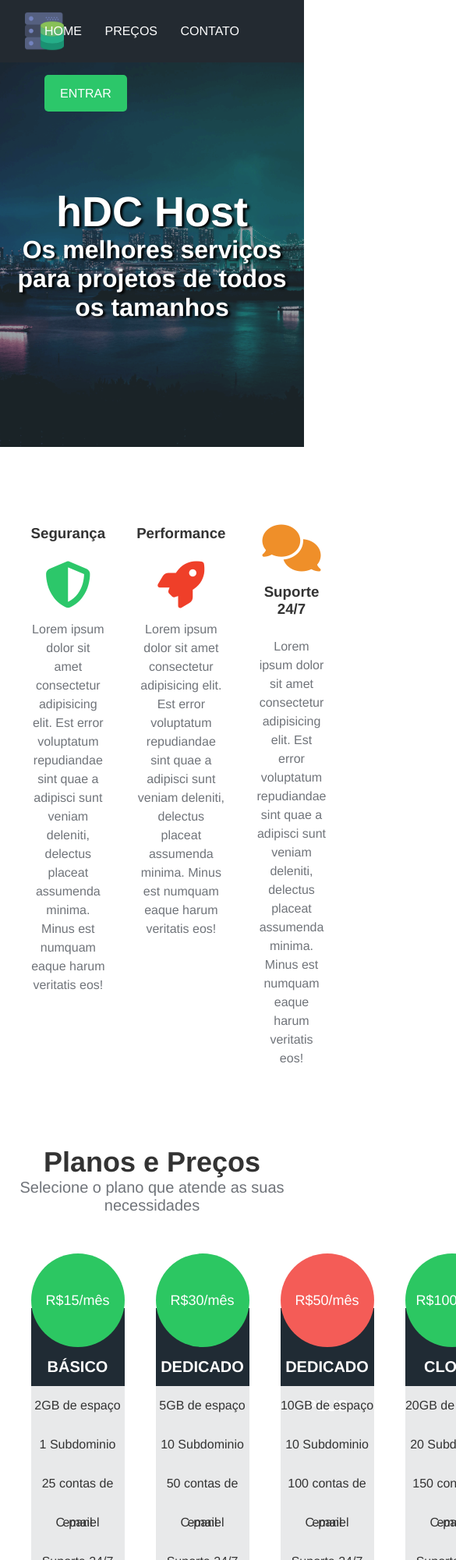
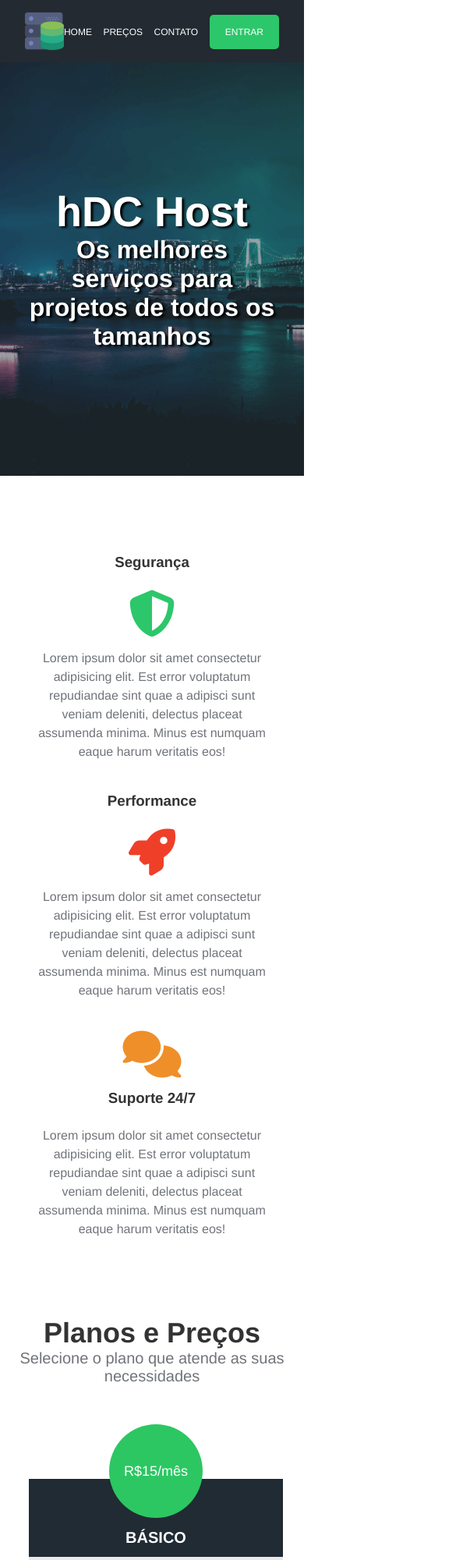
Before and after one commit to freireguilherme-dev/curso_frontend, a plain HTML site: page 8_hdc_host/index.html in a window 390 px wide. Shown: the top 2000 px of the page at 78% size, 585 px wide, since content can reach past the window. Drawn offline with Linux system fonts and the light colour scheme.

Commit message:
hDC reponsive

```diff
--- a/8_hdc_host/css/stylus.css
+++ b/8_hdc_host/css/stylus.css
@@ -302,3 +302,81 @@ footer {
     font-weight: bold;
     margin: 20px 0 100px;
 }
+
+/* reponsividade */
+
+/* small laptops a partir de 1100px*/
+@media (max-width: 1100px) {
+
+    .plans-container {
+        width: 95%;
+    }
+
+    .plan {
+        margin: 0 5px;
+    }
+}
+
+/* tabler 900px */
+@media (max-width: 900px) {
+    .main-banner p{
+        padding: 0 6rem;
+        font-size: 32px;
+    }
+
+    .searchdomain-container {
+        padding: 2rem 4rem;
+
+    }
+}
+
+/*celular 576px*/
+@media (max-width: 576px) {
+    html,
+    body {
+        overflow-x: hidden;
+    }
+
+    .navbar-items li {
+        font-size: 12px;
+        margin-left: 10px;
+    }
+
+    .main-banner p {
+        padding: 0 2rem;
+    }
+
+    .services-container ul {
+        flex-direction: column;
+    }
+
+    .plans-container {
+        flex-direction: column;
+        width: 100%;
+        padding: 0 2rem;
+    }
+
+    .plan {
+        width: 100%;
+        max-width: 100%;
+        margin-bottom: 15px;
+    }
+
+    .searchdomain-container h2 {
+        font-size: 28px;
+    }
+
+    .searchdomain-container input[type="text"] {
+        width: 100%;
+    }
+
+    .contact-container{
+        padding: 3rem 2rem;
+    }
+
+    .contact-container input,
+    .contact-container textarea {
+        width: 100%;
+        margin: 10px 0;
+    }
+}
```
